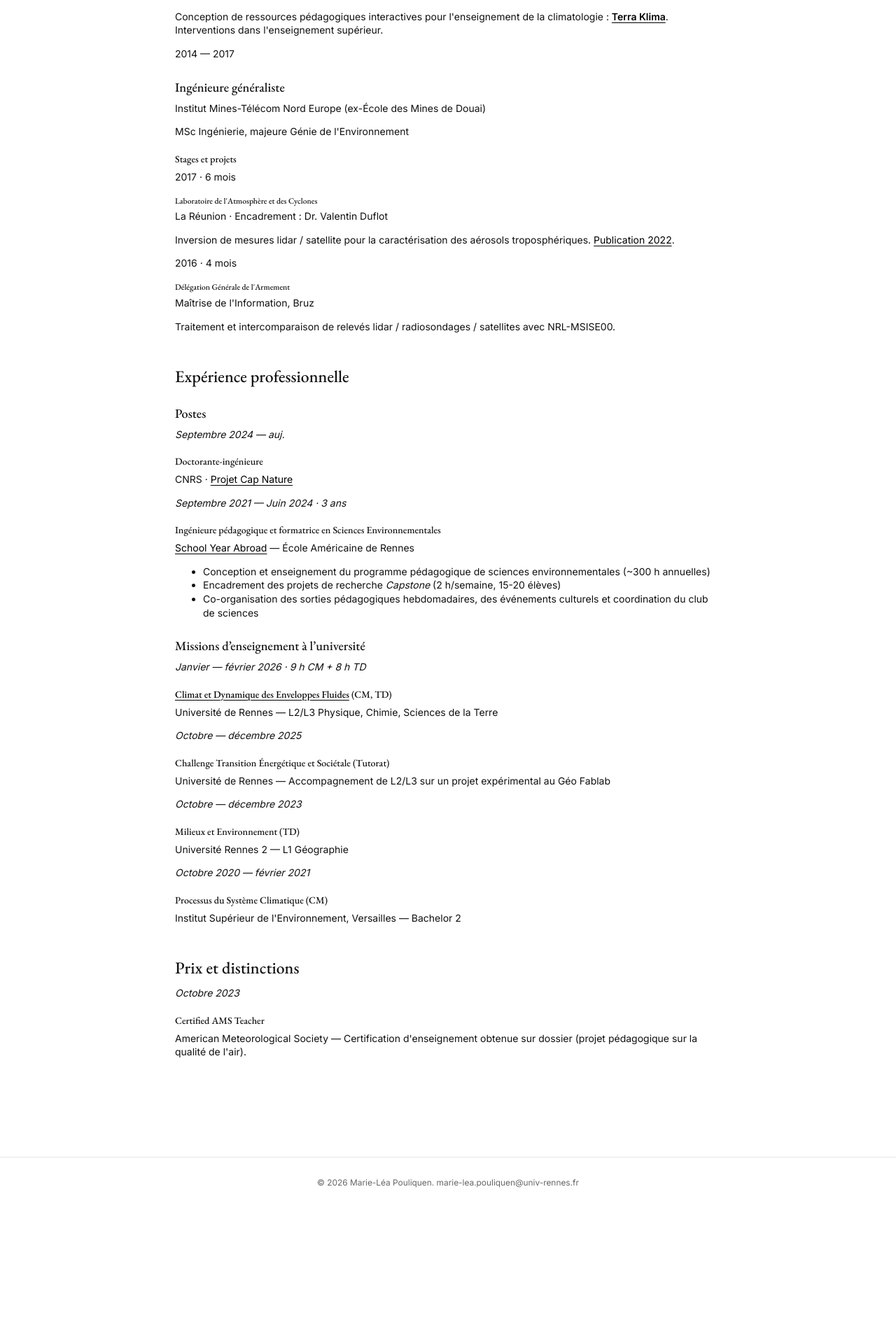
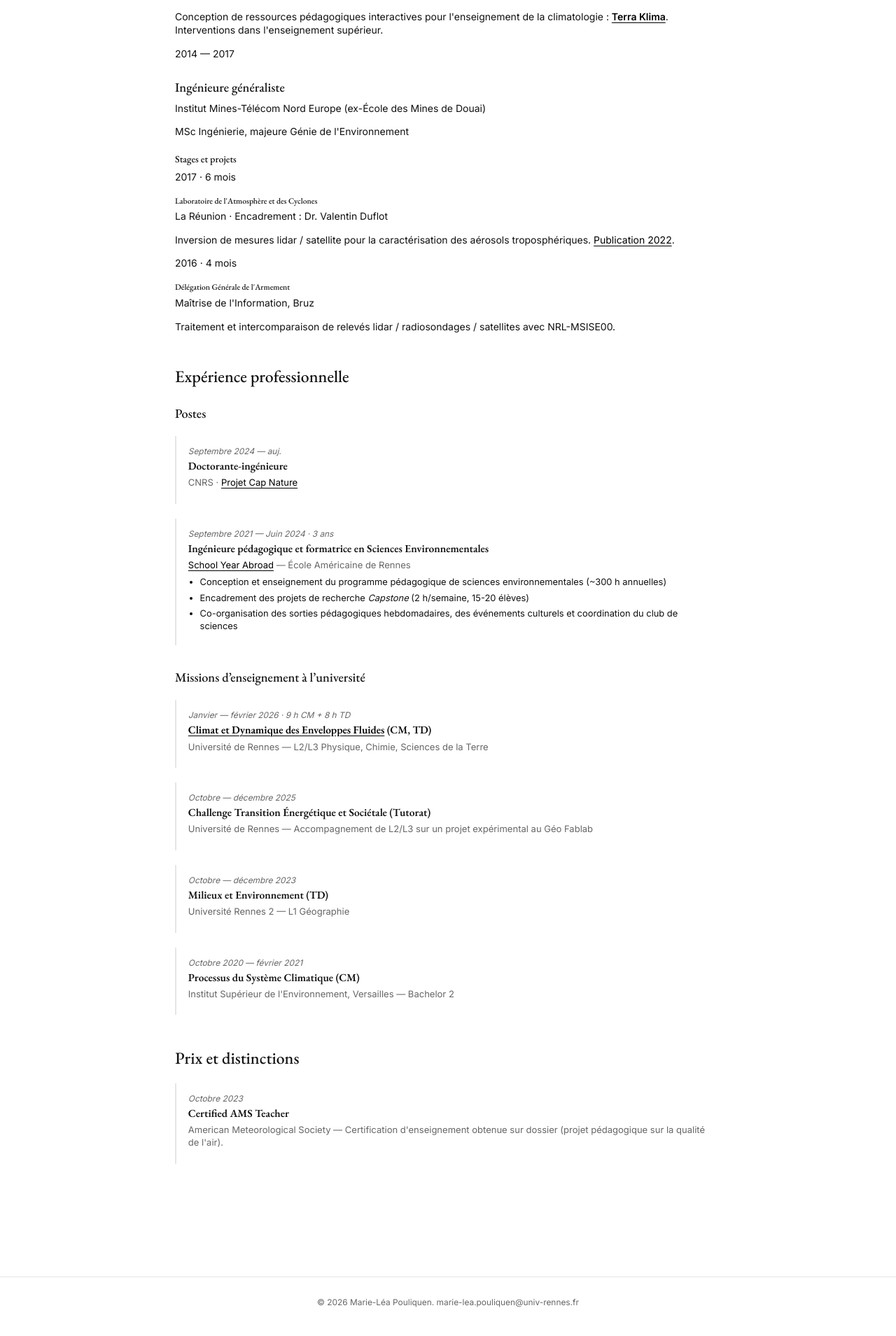
Before and after one commit to marieleapouliquen/marieleapouliquen.github.io, a Jekyll site: the page built from _pages/about.md, in a window 1280 px wide. Shown: the part 1080-2989 px from the top of the page at 70% size. Built offline with Jekyll 4.4.1, drawn with Linux system fonts in a browser that asks for light colours; before the commit the page ends 2818 px from its top, so only the background shows below that.

Commit message:
Update main.css

```diff
--- a/assets/css/main.css
+++ b/assets/css/main.css
@@ -1531,3 +1531,58 @@ body.page-accordion .cv-header h1 {
     grid-template-columns: repeat(2, 1fr);
   }
 }
+
+/* ---------- LISTE EXPÉRIENCES PRO (page À propos) ---------- */
+.job-list {
+  display: flex;
+  flex-direction: column;
+  gap: 1.5rem;
+  margin: 1.5rem 0 2.5rem 0;
+}
+
+.job-entry {
+  padding: 1rem 1.2rem;
+  border-left: 2px solid var(--color-border);
+  padding-left: 1.2rem;
+}
+
+.job-entry .job-period {
+  margin: 0 0 0.2rem 0;
+  font-size: 0.85rem;
+  color: var(--color-muted);
+}
+
+.job-entry h4 {
+  font-family: var(--font-serif);
+  font-size: 1.1rem;
+  font-weight: 600;
+  margin: 0 0 0.3rem 0;
+  line-height: 1.3;
+}
+
+.job-entry > p {
+  margin: 0 0 0.5rem 0;
+  font-size: 0.93rem;
+  color: var(--color-muted);
+}
+
+.job-entry ul {
+  margin: 0.5rem 0 0 0;
+  padding-left: 1.2rem;
+  font-size: 0.92rem;
+}
+
+.job-entry ul li {
+  margin-bottom: 0.3rem;
+  color: var(--color-text);
+}
+
+/* Titres de sous-sections h3 (Postes / Missions d'enseignement / etc.) */
+.page-accordion h3 {
+  font-family: var(--font-serif);
+  font-size: 1.25rem;
+  font-weight: 600;
+  margin: 2rem 0 1rem 0;
+  padding-bottom: 0.4rem;
+  border-bottom: 1px solid var(--color-border);
+}
```
